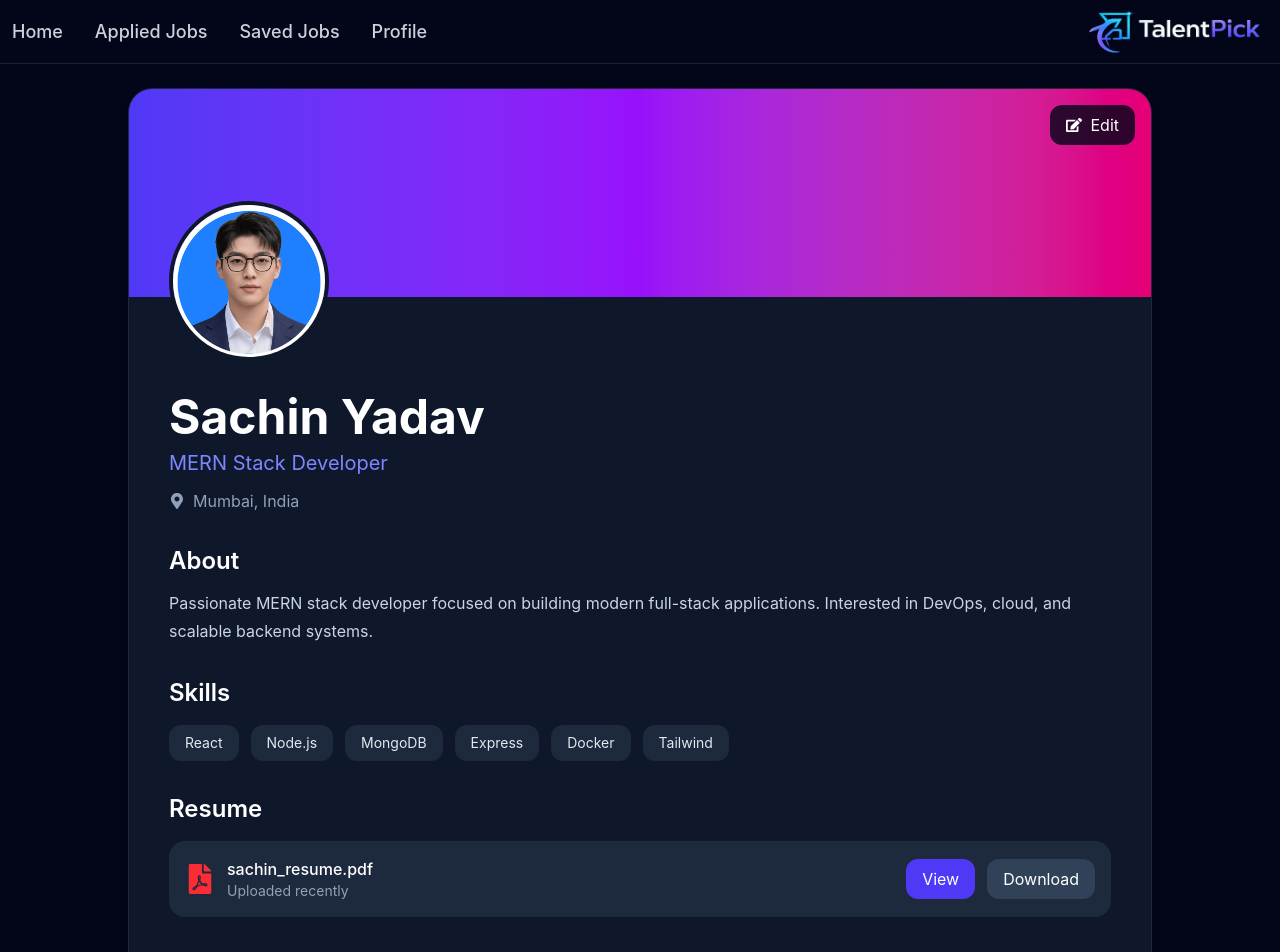
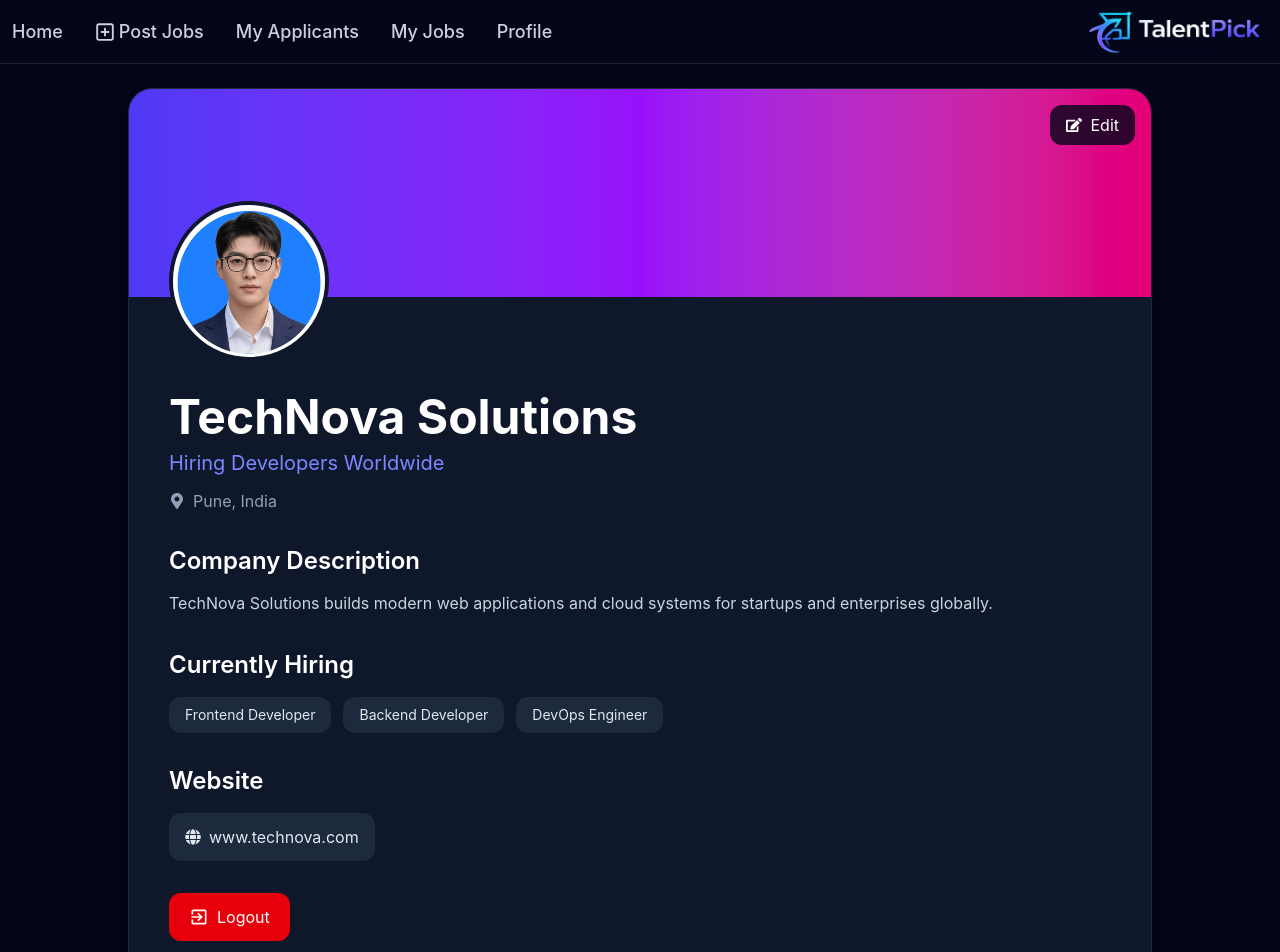
Before and after one commit to sachinyadav0907/TalentPick, a React app in the folder frontend/: page /profile in a window 1280 px wide. Shown: the top 952 px of the page. Built offline with nearby package versions, Linux system fonts and the light colour scheme; the HTML template or start-up script is replaced by a standard one.

Commit message:
Update Profile page

```diff
--- a/frontend/src/Components/Sidebar.jsx
+++ b/frontend/src/Components/Sidebar.jsx
@@ -1,12 +1,9 @@
-// Sidebar.jsx
-
 import React, { useState } from "react";
 import { Link } from "react-router-dom";
 import { IoClose } from "react-icons/io5";
 import { CgProfile } from "react-icons/cg";
 import { useAuth } from "../Contexts/AuthContext";
 import { FaRegSquarePlus } from "react-icons/fa6";
-import { IoMdExit } from "react-icons/io";
 
 function Sidebar({ isOpen, setIsOpen }) {
   const idName = "Sachin Yadav";
@@ -109,12 +106,6 @@ function Sidebar({ isOpen, setIsOpen }) {
       )}
     </li>
 
-    <li>
-      <button className="flex items-center gap-1 w-full text-left px-3 py-2 rounded-lg text-lg font-medium text-slate-300 hover:bg-red-500/10 hover:text-red-400 transition">
-        <IoMdExit className="text-2xl text-red-400" />
-        Logout
-      </button>
-    </li>
   </ul>
 </div>
   );
--- a/frontend/src/Contexts/AuthContext.jsx
+++ b/frontend/src/Contexts/AuthContext.jsx
@@ -5,7 +5,7 @@ const AuthContext = createContext();
 
  export const AuthProvider =({children})=>{
   const token = localStorage.getItem("token");
-  const tokenValue = {role:"Jobseeker"};
+  const tokenValue = {role:"Recruiter"};
   const isRecruiter = tokenValue.role === "Recruiter";
    return (
     <AuthContext.Provider value={isRecruiter}>
--- a/frontend/src/Pages/Profile.jsx
+++ b/frontend/src/Pages/Profile.jsx
@@ -10,6 +10,7 @@ import {
   FaGlobe,
 } from "react-icons/fa";
 import { useAuth } from "../Contexts/AuthContext.jsx";
+import { IoMdExit } from "react-icons/io";
 
 function Profile() {
   const isRecruiter = useAuth();
@@ -152,6 +153,10 @@ function Profile() {
                     </a>
                   </div>
                 </div>
+                <button className="w-full sm:w-fit bg-red-600 hover:bg-red-500 transition px-5 py-3 rounded-xl text-white flex items-center justify-center gap-2">
+  <IoMdExit className="text-xl" />
+  Logout
+</button>
               </div>
             ) : (
               <div className="flex flex-col gap-8">
@@ -214,10 +219,15 @@ function Profile() {
                     www.technova.com
                   </a>
                 </div>
+                <button className="w-full sm:w-fit bg-red-600 hover:bg-red-500 transition px-5 py-3 rounded-xl text-white flex items-center justify-center gap-2">
+  <IoMdExit className="text-xl" />
+  Logout
+</button>
               </div>
             )}
           </div>
         </div>
+
       </div>
 
       <Footer />
```
